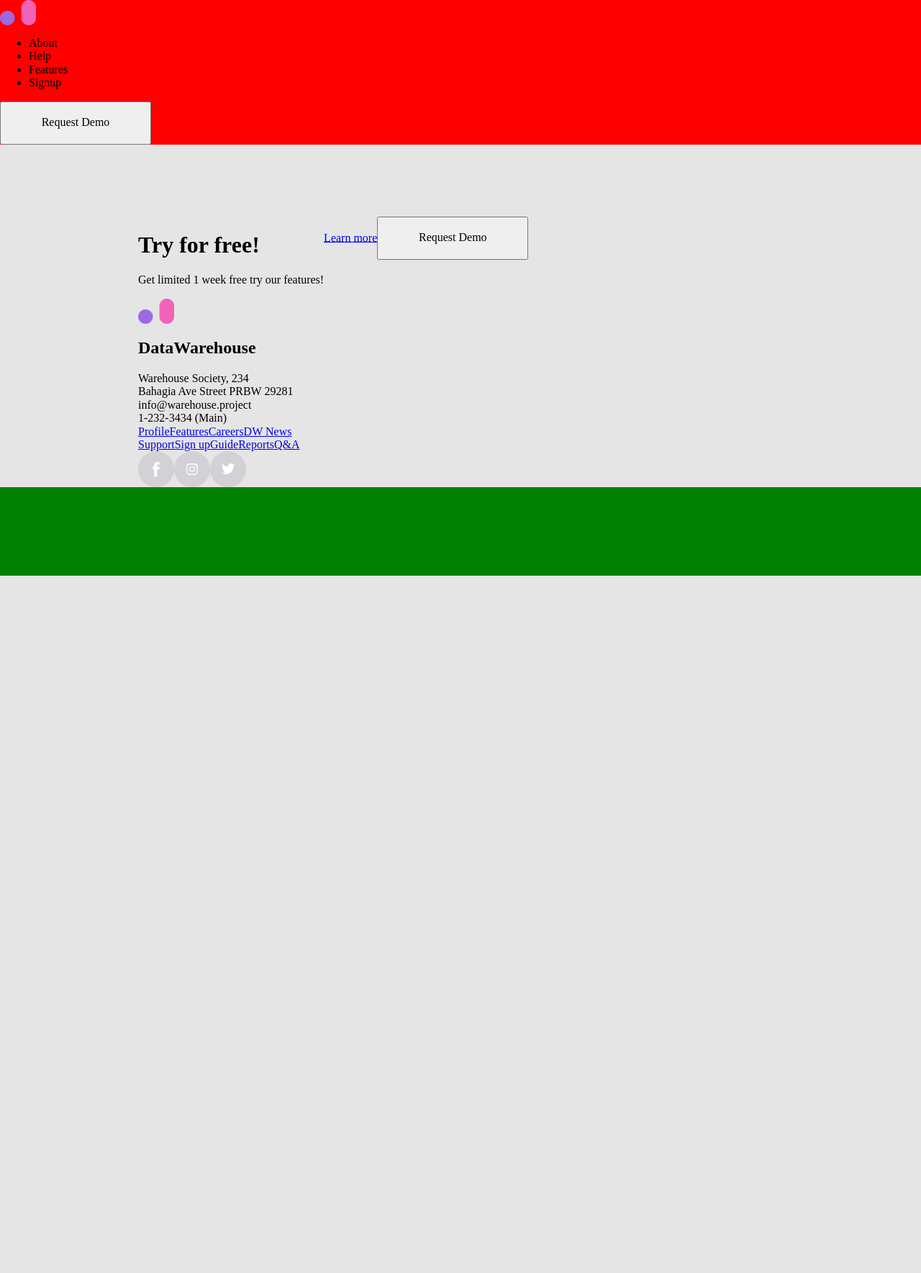
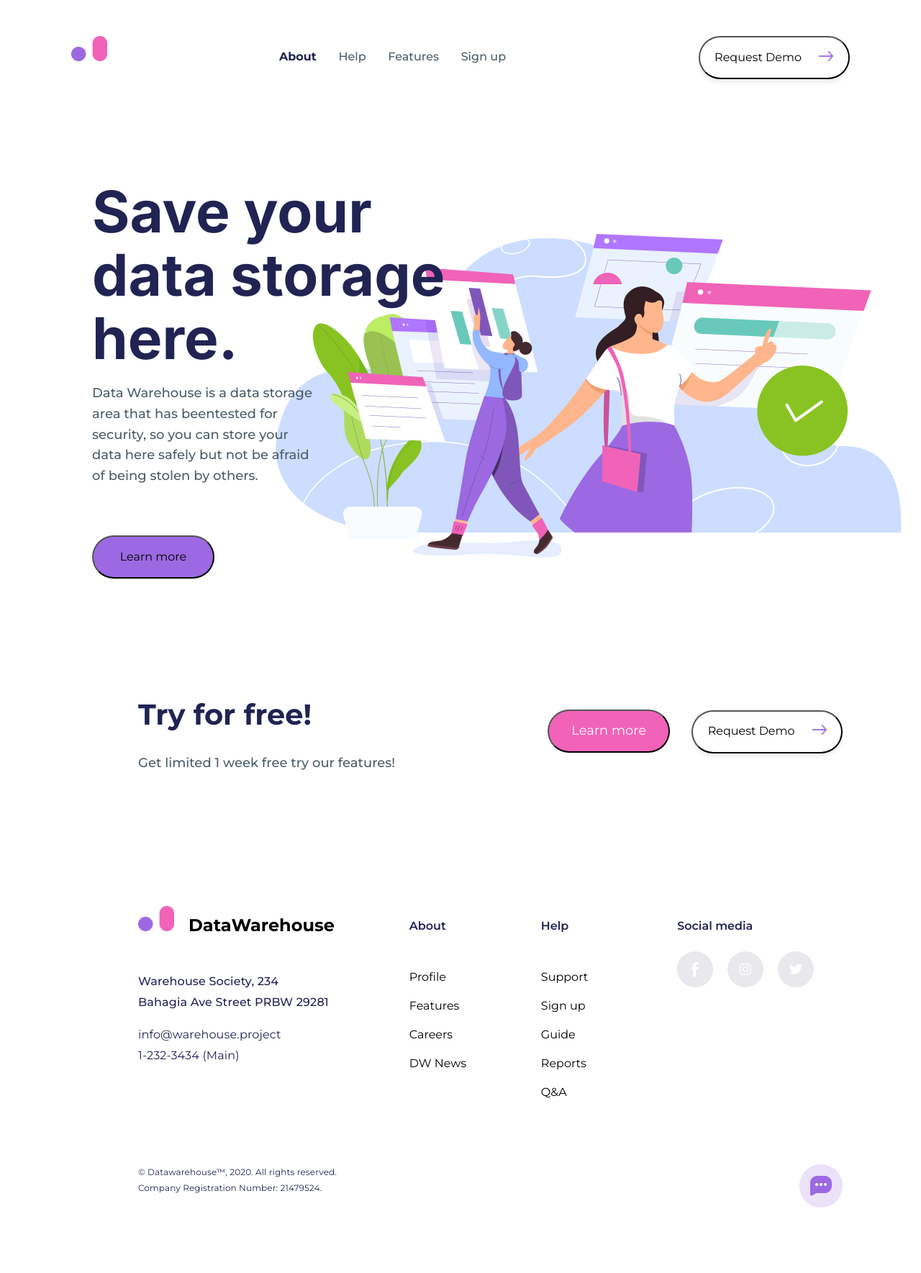
Before and after one commit to aleks-pashkevych/Visit-card, a Node project: template frontEndP/HW-17/src/index.pug in a window 1280 px wide. Shown: the whole page at 72% size. Before the commit the page ends 800 px from the top, so only its background shows below. Run offline with Node 20 templates, Linux system fonts and the light colour scheme; the template is opened without the code that fills it, so the values that code supplies are empty.

Commit message:
feach: added Save Data part

```diff
--- a/frontEndP/HW-17/src/index.pug
+++ b/frontEndP/HW-17/src/index.pug
@@ -4,5 +4,6 @@ html
     link(rel="stylesheet", href="/css/main.min.css?cache_bust=123")
   body
     include templates/header.pug
+    include templates/save-data.pug
     include templates/footer.pug
     script(src='/js/main.min.js?cache_bust=123')
--- /dev/null
+++ b/frontEndP/HW-17/src/scss/fonts.scss
@@ -0,0 +1,2 @@
+@import url('https://fonts.googleapis.com/css2?family=Montserrat:ital,wght@0,400;0,500;0,600;0,700;1,400;1,500;1,600;1,700&display=swap');
+@import url('https://fonts.googleapis.com/css2?family=Inter:wght@300;400;500;600;700;800&display=swap');
--- /dev/null
+++ b/frontEndP/HW-17/src/scss/footer.scss
@@ -0,0 +1,139 @@
+.try-wrapper {
+   display: flex;
+   justify-content: space-between;
+   align-items: center;
+   margin-right: 10%;
+}
+
+.try-it {
+   h1 {
+      font-weight: 700;
+      font-size: 40px;
+      line-height: 130%;
+      color: #212353;
+   }
+
+   p {
+      font-style: normal;
+      font-weight: 500;
+      font-size: 18px;
+      line-height: 160%;
+      color: #4B5D68;
+   }
+}
+
+.learn {
+   display: inline-block;
+   margin-right: 30px;
+   background-color: #F063B8;
+   border-radius: 50px;
+   width: 170px;
+   height: 60px;
+   color: #fff;
+   font-size: 18px;
+}
+
+.footer-about-wrapper {
+   div {
+      display: inline-block;
+   }
+
+   display: flex;
+   justify-content: space-between;
+   margin-right: 10%;
+   margin-top: 160px;
+}
+
+.footer-about-first-colum {
+   display: flex;
+   justify-content: space-between;
+}
+
+.footer-logo-img {
+   margin-right: 20px;
+   margin-bottom: 40px;
+}
+
+.footer-logo-text {
+   text-align: end;
+   white-space: nowrap;
+}
+
+.footer-adr {
+   font-weight: 500;
+   font-size: 16px;
+   letter-spacing: 0.01em;
+   line-height: 180%;
+   color: #212353;
+}
+
+#footer-comn {
+   font-weight: 400;
+   font-size: 16px;
+   line-height: 180%;
+   letter-spacing: 0.01em;
+   color: #212353;
+}
+
+.footer-link-top {
+   line-height: 70px;
+   margin-bottom: 10px;
+   font-weight: 600;
+   font-size: 16px;
+   text-decoration: none;
+   color: #212353;
+}
+
+.footer-links {
+   color: #212353;
+   font-size: 16px;
+}
+
+.footer-link {
+   list-style-type: none;
+   line-height: 40px;
+}
+
+.footer-about-end {
+   a {
+      margin-right: 20px;
+      text-decoration: none;
+      color: #212353;
+   }
+
+   .social-media-txt {
+      display: inline;
+      line-height: 70px;
+      margin-left: 20px;
+      font-weight: 600;
+      font-size: 16px;
+   }
+
+   .social-media-img {
+      display: inline;
+      line-height: 70px;
+      margin-right: 40px;
+   }
+}
+
+.footer-bottom {
+   display: flex;
+   justify-content: space-between;
+   margin-right: 10%;
+   margin-top: 80px;
+}
+
+.footer-bottom-txt {
+   font-weight: 400;
+   font-size: 12px;
+   line-height: 180%;
+   letter-spacing: 0.01em;
+   color: #212353;
+}
+
+.footer-bottom-img {
+   img {
+      width: 60px;
+      height: 60px;
+   }
+}
--- /dev/null
+++ b/frontEndP/HW-17/src/scss/header.scss
@@ -0,0 +1,50 @@
+header {
+   margin-top: 50px;
+   display: flex;
+   justify-content: space-around;
+   // position: sticky;
+   // overflow-x: hidden;
+   // top: 120px;
+   // width: 100%;
+   // z-index: 5;
+   // background-color: bgColor;
+
+   img {
+      height: 35px;
+   }
+
+}
+
+.pink-arrow {
+   width: 20px;
+   height: 14px;
+   margin-left: 20px;
+}
+
+.header-menu {
+   width: 30%;
+
+   li {
+      float: left;
+      list-style-type: none;
+      margin-right: 8%;
+      font-size: 16px;
+      font-style: normal;
+      font-weight: 500;
+      line-height: 160%;
+      color: #4B5D68;
+   }
+
+   .checked {
+      font-weight: 700;
+      color: #212353;
+   }
+}
+
+.rqst-demo-btn {
+   background-color: #fff;
+   border-radius: 50px;
+   box-shadow: 0px 5px 5px rgba(75, 93, 104, 0.1);
+   width: 210px;
+   height: 60px;
+}
--- a/frontEndP/HW-17/src/scss/main.scss
+++ b/frontEndP/HW-17/src/scss/main.scss
@@ -1,16 +1,18 @@
 @import "normalize.css/normalize";
 @import "./variables.scss";
+@import "./header.scss";
+@import "./save-data.scss";
+@import "./footer.scss";
+@import "./fonts.scss";
+
 
 body {
-  background-color: $green;
-}
-
-header {
-  background-color: red;
+  font-family: 'Montserrat', sans-serif;
+  background-color: bgColor;
 }
 
 footer {
-  background-color: #E5E5E5;
+  background-color: bgColor;
   padding-left: 15%;
   margin-bottom: 91px;
   padding-top: 100px;
--- /dev/null
+++ b/frontEndP/HW-17/src/scss/save-data.scss
@@ -0,0 +1,35 @@
+.save-data {
+   margin-top: 140px;
+   margin-bottom: 50px;
+   margin-left: 10%;
+   height: 540px;
+   background-image: url("../assets/images/save-data.png");
+   background-repeat: no-repeat;
+   background-position: 90% 100%;
+}
+
+.save-data-head {
+   width: 48%;
+   font-family: 'Inter', sans-serif;
+   font-weight: 700;
+   font-size: 80px;
+   line-height: 110%;
+   color: #212353;
+}
+
+.save-data-text {
+   width: 27%;
+   font-style: normal;
+   font-weight: 500;
+   font-size: 18px;
+   line-height: 160%;
+   color: #4B5D68;
+}
+
+.save-data-btn {
+   width: 170;
+   height: 60;
+   margin-top: 50px;
+   border-radius: 50px;
+   background-color: #9C69E2;
+}
--- a/frontEndP/HW-17/src/scss/variables.scss
+++ b/frontEndP/HW-17/src/scss/variables.scss
@@ -1 +1 @@
-$green: green;
+$bgColor: #E5E5E5;
--- a/frontEndP/HW-17/src/templates/footer.pug
+++ b/frontEndP/HW-17/src/templates/footer.pug
@@ -4,34 +4,44 @@ footer
          h1 Try for free!
          p.footer-adv-text Get limited 1 week free try our features!
       .footer-btns
-         a.learn(href='#') Learn more
-         button.rqst-demo-btn(type="submit" style='width:210px; height:60px;') Request Demo
+         button.learn Learn more
+         button.rqst-demo-btn(type="submit") Request Demo <img class = "pink-arrow" src="./assets/images/pink-arrow.png", alt="Arrow">
    .footer-about-wrapper
-   #footer-about-first-colum
-      #footer-logo
-         img(src='./assets/images/Logo.png' alt='Logo' style='width:50px; height:35px;')
-         h2 DataWarehouse
-      p(class="footer-adr")
-      | Warehouse Society, 234 <br/>
-      | Bahagia Ave Street PRBW 29281
-      .p#footer-comn
-      | info@warehouse.project <br/>
-      | 1-232-3434 (Main)
-   .footer-about-middle
-      a(href='#') Profile
-      a(href='#') Features
-      a(href='#') Careers
-      a(href='#') DW News
-   .footer-about-middle
-      a(href='#') Support
-      a(href='#') Sign up
-      a(href='#') Guide
-      a(href='#') Reports
-      a(href='#') Q&A
-   .footer-about-end
-      a(href="#")
-         img(src='./assets/images/svg/f.svg' alt='FaceBook' style='width:50px; height:50px;')
-      a(href="#")
-         img(src='./assets/images/svg/i.svg' alt='Instagram' style='width:50px; height:50px;')
-      a(href="#")
-         img(src='../assets/images/svg/t.svg' alt='Twitter' style='width:50px; height:50px;')
+      .footer-about-first-colum
+         .footer-logo
+            .footer-logo-img
+               img(src='./assets/images/Logo.png' alt='Logo' style='width:50px; height:35px;')
+            .footer-logo-txt
+               h2 DataWarehouse
+         p(class="footer-adr")
+            | Warehouse Society, 234 <br/>
+            | Bahagia Ave Street PRBW 29281
+         p#footer-comn
+            | info@warehouse.project <br/>
+            | 1-232-3434 (Main)
+      .footer-about-middle
+         a.footer-link-top(href='#') About <br/>
+         ul.footer-links
+         - var menu = ["Profile", "Features", "Careers", "DW News"]
+          each item in menu
+            li.footer-link= item
+      .footer-about-middle
+         a.footer-link-top(href='#') Help<br/>
+         ul.footer-links
+         - var menu = ["Support", "Sign up", "Guide", "Reports", "Q&A"]
+          each item in menu
+            li.footer-link= item
+      .footer-about-end
+         .social-media-txt <a href="#"> Social media </a><br/>
+         .social-media-img
+            a(href="#")
+            img(src='./assets/images/svg/f.svg' alt='FaceBook' style='width:50px; height:50px;')
+            a(href="#")
+            img(src='./assets/images/svg/i.svg' alt='Instagram' style='width:50px; height:50px;')
+            a(href="#")
+            img(src='../assets/images/svg/t.svg' alt='Twitter' style='width:50px; height:50px;')
+   .footer-bottom
+      .footer-bottom-txt © Datawarehouse™, 2020. All rights reserved. </br>
+                           |Company Registration Number: 21479524.
+      .footer-bottom-img
+         <a href="#"><img src="./assets/images/message.png", alt="message"></a>
--- a/frontEndP/HW-17/src/templates/header.pug
+++ b/frontEndP/HW-17/src/templates/header.pug
@@ -1,7 +1,8 @@
 header
   img(src='./assets/images/Logo.png' alt='Logo' style='width:50px; height:35px;')
   ul.header-menu
-    - var menu = ["About", "Help", "Features", "Signup"]
-      each item in menu
+    - var menu = ["Help", "Features", "Sign up"]
+    li.checked About
+    each item in menu
         li= item
-  button.rqst-demo-btn(type="submit" style='width:210px; height:60px;') Request Demo
+  button.rqst-demo-btn Request Demo <img class = "pink-arrow" src="./assets/images/pink-arrow.png", alt="Arrow">
--- /dev/null
+++ b/frontEndP/HW-17/src/templates/save-data.pug
@@ -0,0 +1,7 @@
+.save-data
+   .save-data-head Save your data storage here.
+   .save-data-text
+      p Data Warehouse is a data storage area that has been
+         |tested for security, so you can store your data here
+         |safely but not be afraid of being stolen by others.
+   button.save-data-btn.learn-more(href="#") Learn more
```
Also changed, not shown: frontEndP/HW-17/gulpfile.js (+20 -10 lines), frontEndP/HW-17/dist/css/main.min.css, frontEndP/HW-17/src/assets/images/message.png (added), frontEndP/HW-17/src/assets/images/pink-arrow.png (added), frontEndP/HW-17/src/assets/images/save-data.png (added), frontEndP/HW-17/src/assets/images/storage-bank.png (added), frontEndP/HW-17/src/templates/storage-bank.pug (added), 2 other files.
